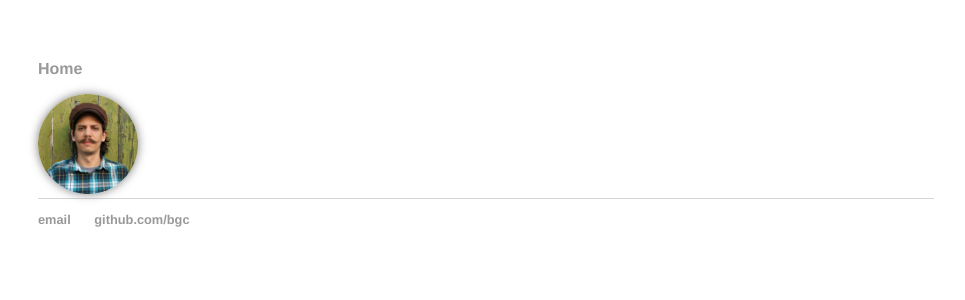
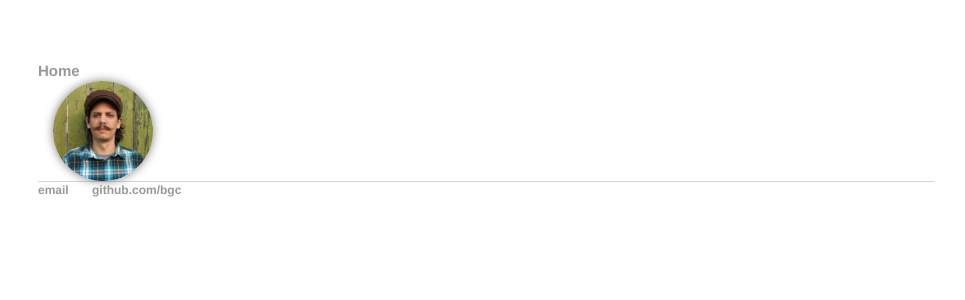
Before and after one commit to bgc/bgc..github.io, a Jekyll site: the page built from index.html, in a window 1280 px wide. Shown: the top 300 px of the page, without its empty margins (154-1119 px from the left). Built offline with Jekyll 4.4.1, drawn with Linux system fonts in a browser that asks for light colours.

Commit message:
Update default.html

```diff
--- a/_layouts/default.html
+++ b/_layouts/default.html
@@ -3,6 +3,7 @@
 	<head>
 		<title>{{ page.title }}</title>
 		<!-- link to main stylesheet -->
+		<link rel="stylesheet" type="text/css" href="css/grid.css">
 		<link rel="stylesheet" type="text/css" href="css/main.css">
 	</head>
 	<body>
```
